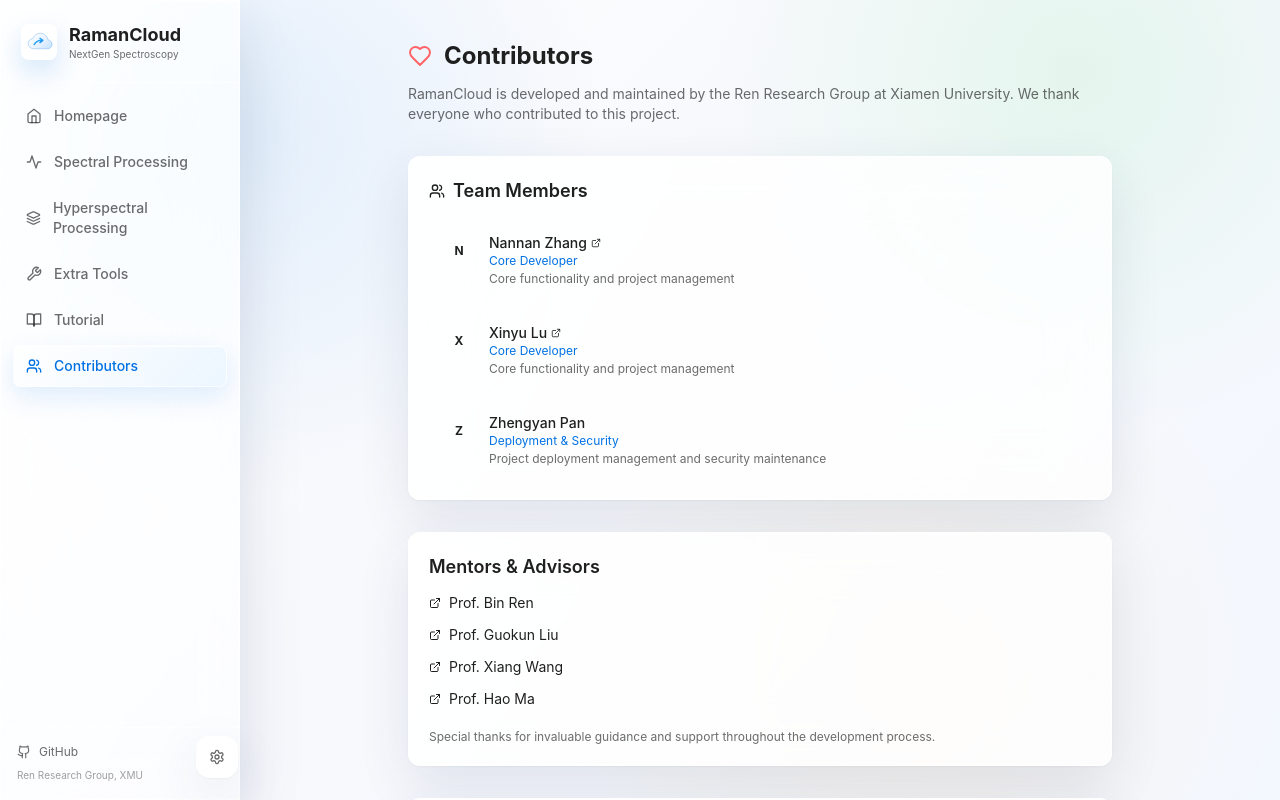
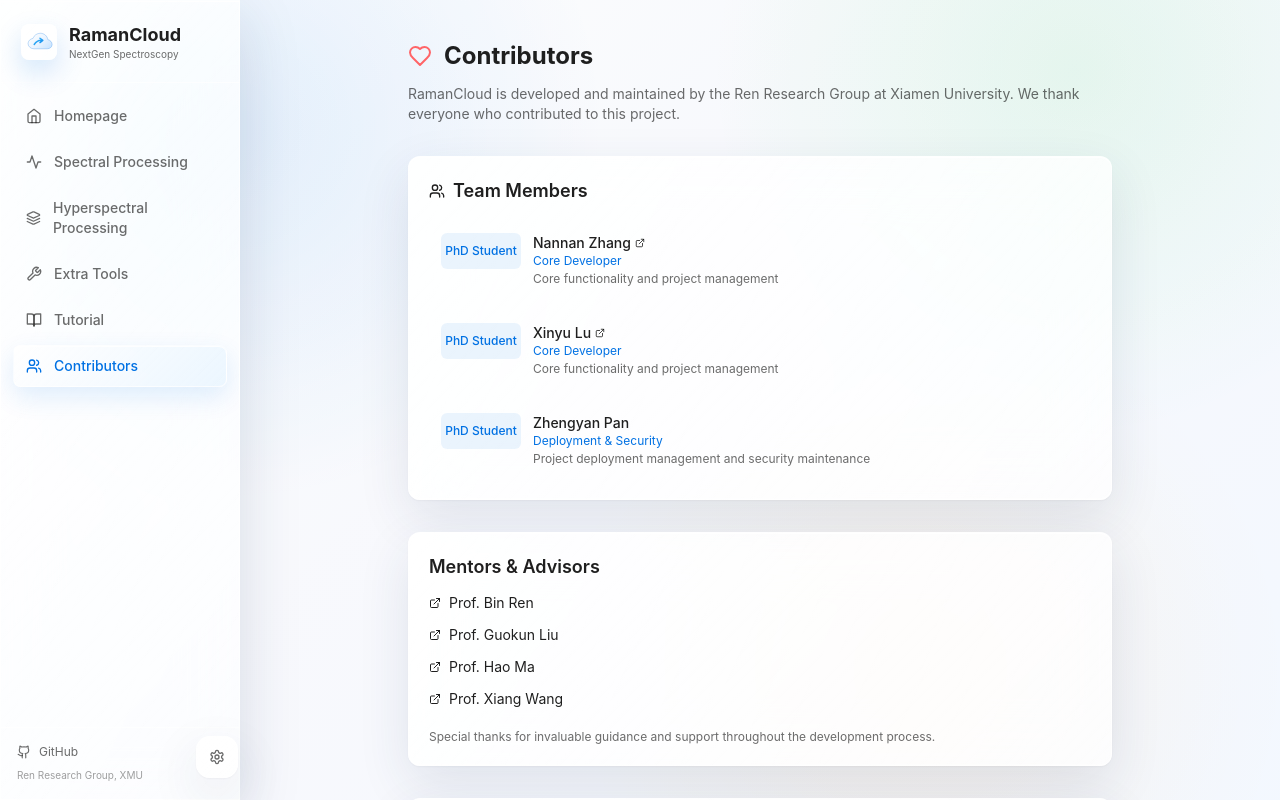
Before and after one commit to moria5161/RamancloudV2, a React (Vite) app in the folder frontend/: page /preprocessing/contributors in a window 1280 px wide. Built offline with nearby package versions, Linux system fonts and the light colour scheme; the HTML template or start-up script is replaced by a standard one.

Commit message:
Update advisor order and doctoral student labels

```diff
--- a/frontend/src/pages/Contributors.jsx
+++ b/frontend/src/pages/Contributors.jsx
@@ -49,10 +49,10 @@
           <div className="space-y-3">
             {team.map(({ name, role, link, desc }) => (
               <div key={name} className="flex items-start gap-3 bg-black/20 rounded-lg p-3">
-                <div className="w-9 h-9 rounded-full bg-gradient-to-br from-indigo-500 to-purple-600 flex items-center justify-center text-white text-xs font-bold shrink-0">
-                  {name.charAt(0)}
+                <div className="w-20 h-9 rounded-md bg-indigo-500/10 flex items-center justify-center text-indigo-400 text-xs font-medium shrink-0">
+                  {isZh ? '博士生' : 'PhD Student'}
                 </div>
-                <div>
+                <div className="min-w-0">
                   <div className="flex items-center gap-1.5">
                     {link ? (
                       <a href={link} target="_blank" rel="noopener noreferrer" className="text-sm font-medium text-gray-200 hover:text-indigo-400 transition-colors flex items-center gap-1">
@@ -77,8 +77,8 @@
             {[
               { name: 'Prof. Bin Ren', link: 'https://chem.xmu.edu.cn/en/info/1010/1352.htm' },
               { name: 'Prof. Guokun Liu', link: 'https://mel2.xmu.edu.cn/staff.asp?tid=587' },
+              { name: 'Prof. Hao Ma', link: 'https://www.researchgate.net/profile/Hao-Ma-20' },
               { name: 'Prof. Xiang Wang', link: 'https://chem.xmu.edu.cn/en/info/1010/1815.htm' },
-              { name: 'Prof. Hao Ma', link: 'https://www.researchgate.net/profile/Hao-Ma-20' },
             ].map(({ name, link }) => (
               <a key={name} href={link} target="_blank" rel="noopener noreferrer"
                 className="flex items-center gap-2 text-sm text-gray-300 hover:text-indigo-400 transition-colors">
```
